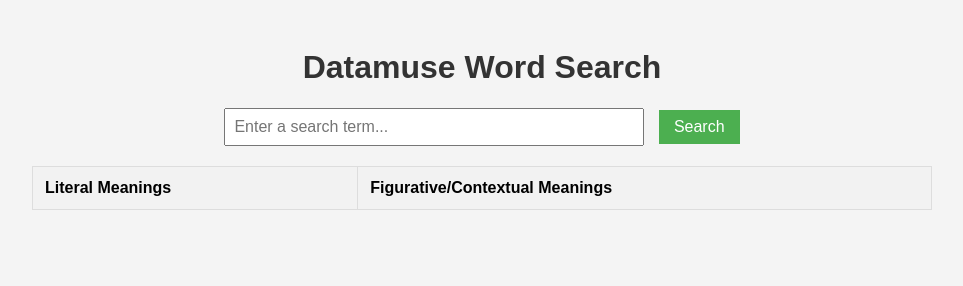
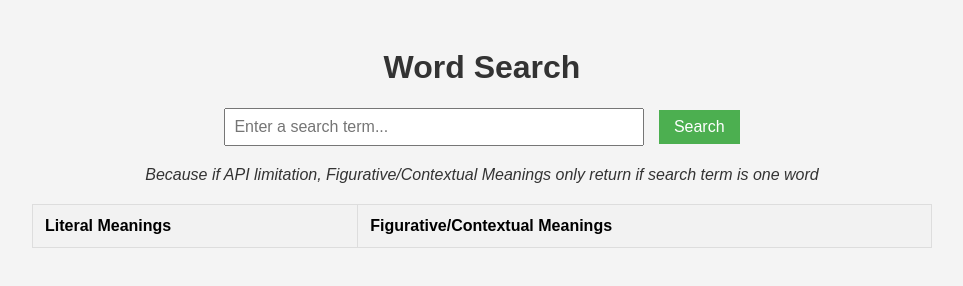
Before and after one commit to chaupham1092/wrdfnder, a plain HTML site: page index.html in a window 1280 px wide. Shown: the whole page, without its empty margins (158-1121 px from the left). Drawn offline with Linux system fonts and the light colour scheme.

Commit message:
Update index.html

```diff
--- a/index.html
+++ b/index.html
@@ -14,6 +14,12 @@
             text-align: center;
             color: #333;
         }
+
+        p {
+            text-align: center;
+            color: #333;
+        }
+
         #search-container {
             text-align: center;
             margin-bottom: 20px;
@@ -64,13 +70,15 @@
 </head>
 <body>
 
-    <h1>Datamuse Word Search</h1>
+    <h1>Word Search</h1>
     <div id="search-container">
         <input type="text" id="search-term" placeholder="Enter a search term...">
         <input type="submit" value="Search" onclick="searchWords()">
     </div>
 
     <div id="loading" class="loading" style="display: none;">Loading results...</div>
+
+    <p><i>Because if API limitation, Figurative/Contextual Meanings only return if search term is one word</i></p>
 
     <table id="results-table">
         <thead>
```
